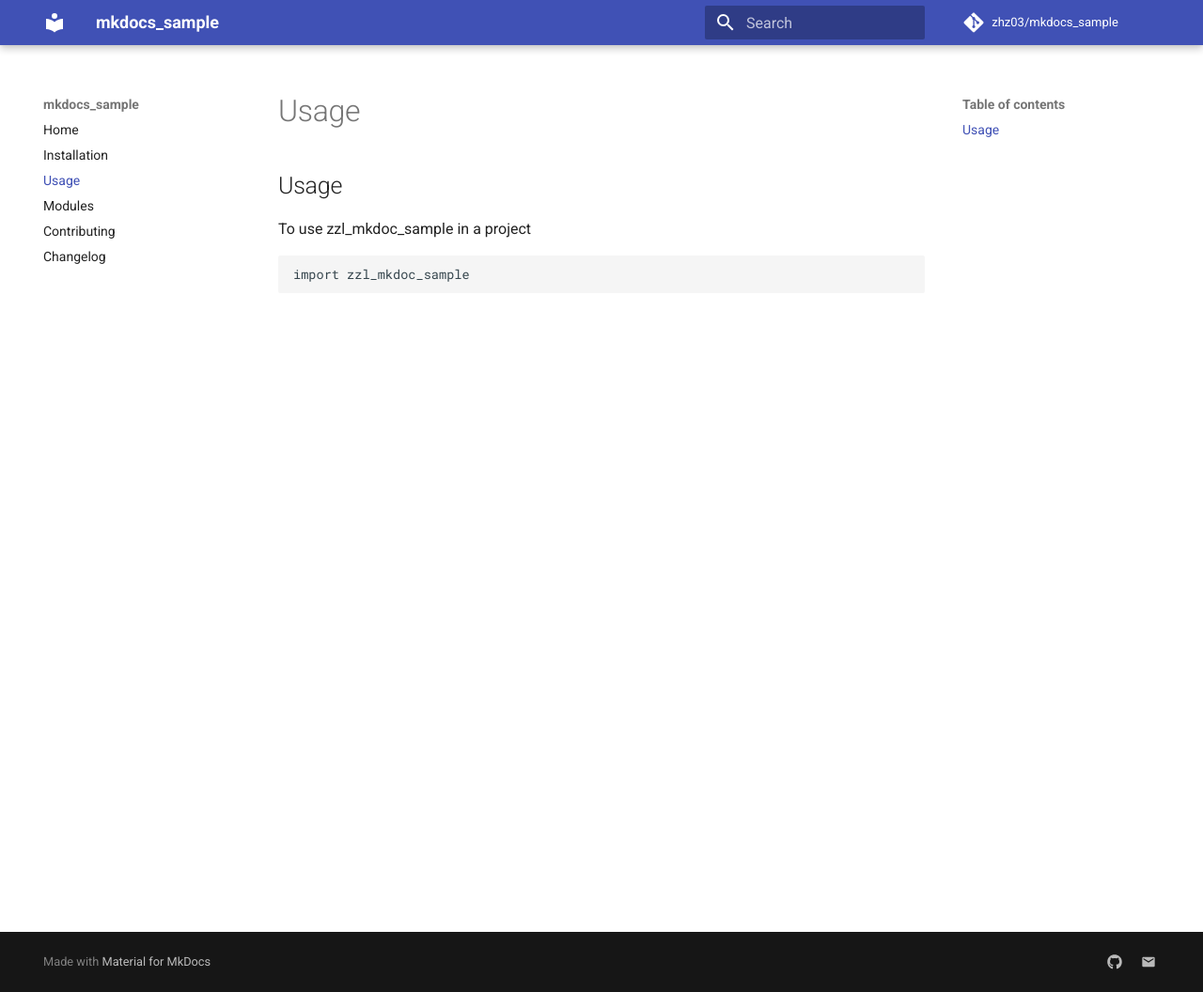
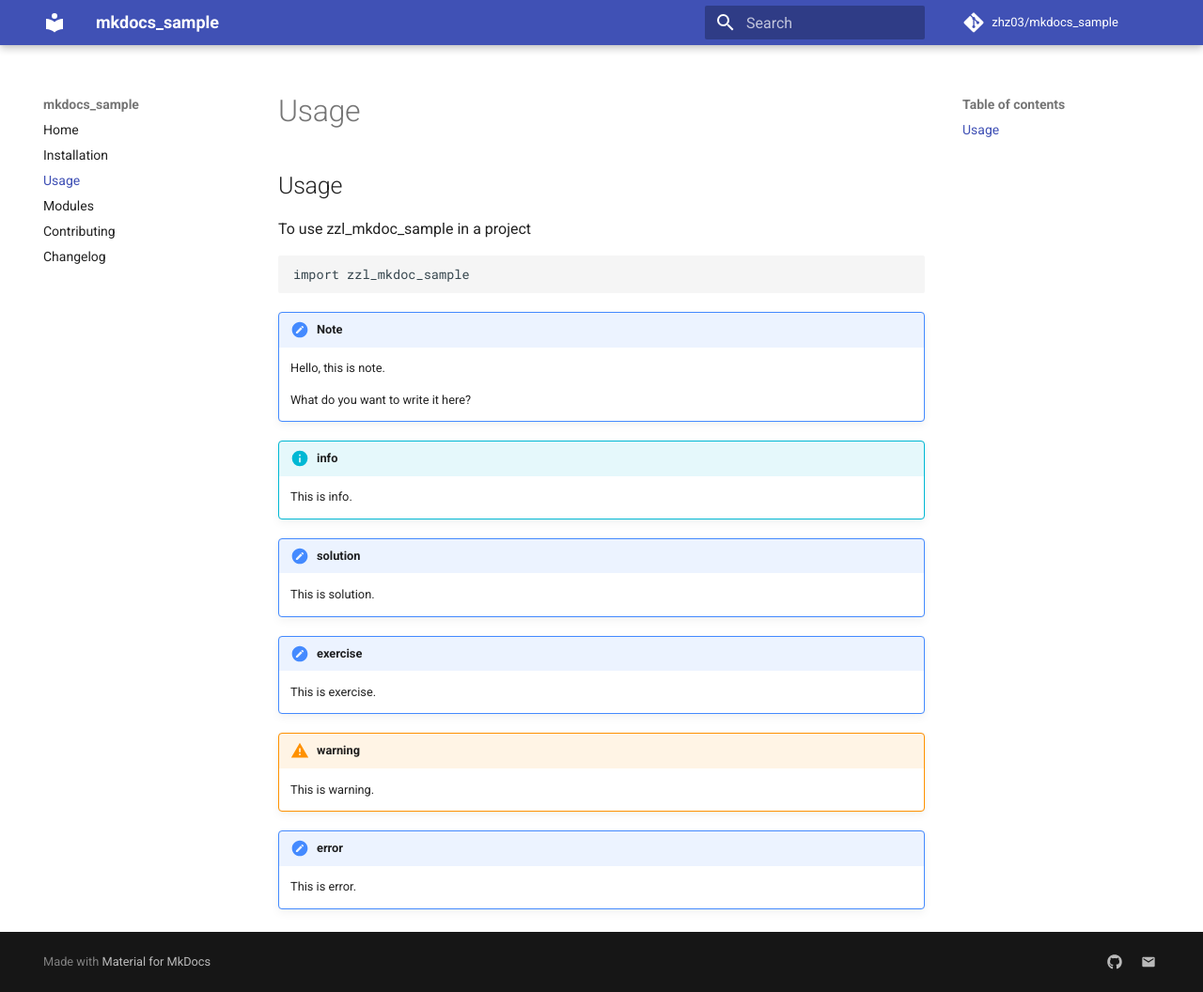
Before and after one commit to zhz03/mkdocs_sample, an MkDocs documentation site: the page built from docs/usage.md, in a window 1280 px wide and 1056 px high. Shown: the whole window at 94% size. Built offline with MkDocs 1.6.1 and Material for MkDocs 9.7.7, drawn with Linux system fonts in a browser that asks for light colours; comment, search, counter and statistics services are not loaded.

Commit message:
add new features

````diff
--- a/docs/usage.md
+++ b/docs/usage.md
@@ -5,3 +5,23 @@ To use zzl_mkdoc_sample in a project
 ```
 import zzl_mkdoc_sample
 ```
+
+!!! note "Note"
+	Hello, this is note.
+
+    What do you want to write it here?
+
+!!! info "info"
+	This is info.
+
+!!! solution "solution"
+	This is solution.
+
+!!! exercise "exercise"
+	This is exercise.
+
+!!! warning "warning"
+	This is warning.
+
+!!! error "error"
+	This is error.
````
